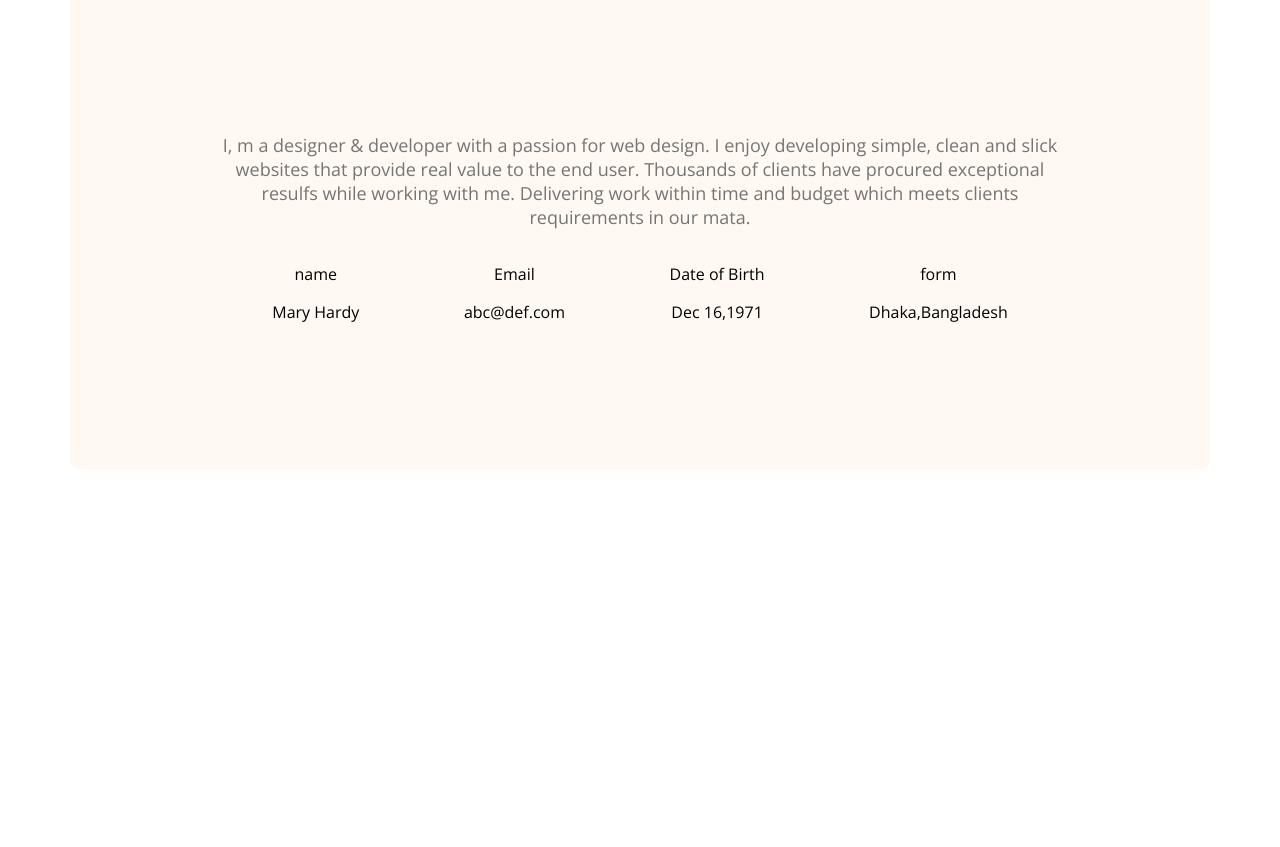
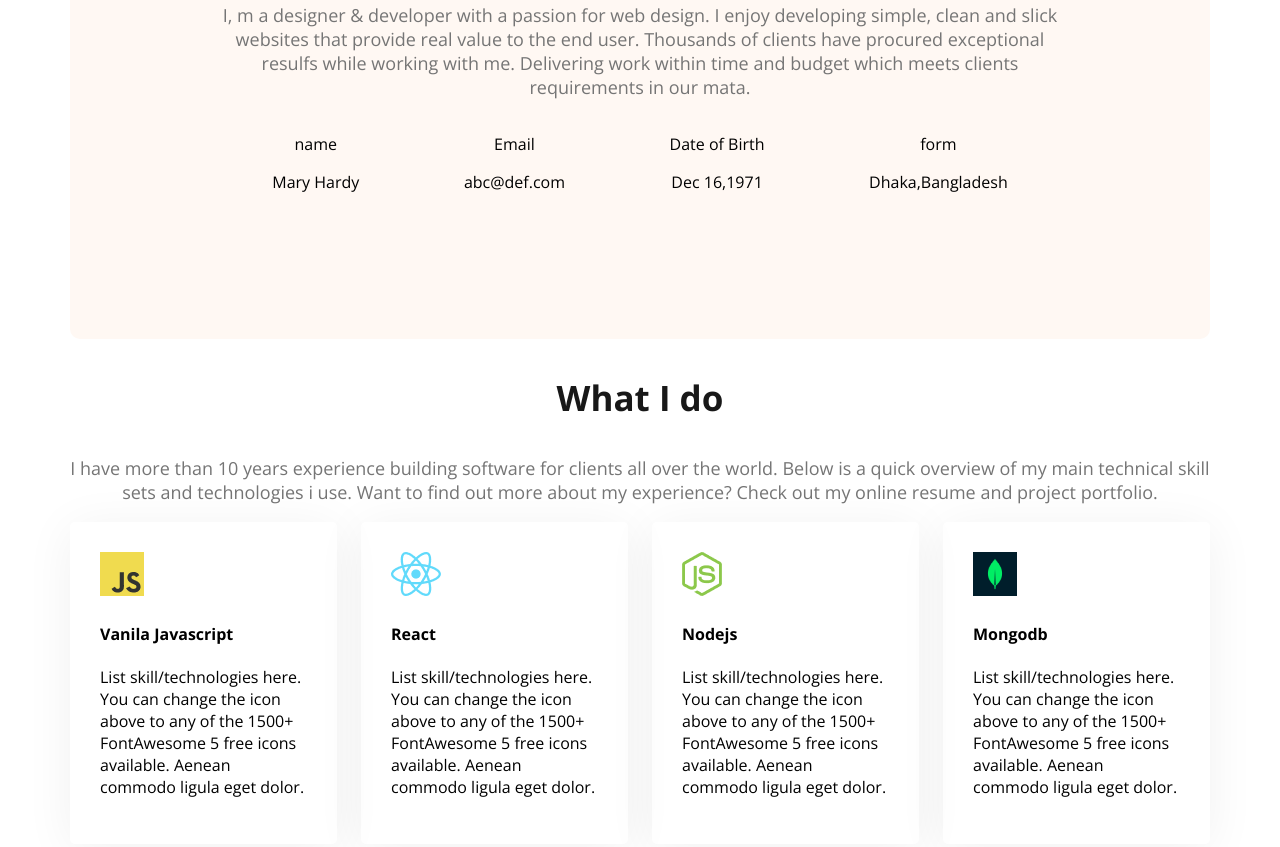
Before and after one commit to Jonyweb24/web-dev-portfolio, a plain HTML site: page index.html in a window 1280 px wide. Shown: the part 1024-1871 px from the top of the page. Before the commit the page ends 1501 px from the top, so only its background shows below. Drawn offline with nearby package versions, Linux system fonts and the light colour scheme.

Commit message:
added What i do section

```diff
--- a/index.html
+++ b/index.html
@@ -63,6 +63,39 @@
 
               </div>
           </section>
+
+          <!--What i do section start-->
+          <section class="skills">
+            <h3 class="section-title text-center">What I do</h3>
+            <p class="section-description text-center">I have more than 10 years experience building software for clients all over the world. Below is a quick overview of my main technical skill sets and technologies i use. Want to find out more about my experience? Check out my online resume and project portfolio.
+            </p>
+            <div class="skills-container">
+                <!-- .skill*4>img+h4.skill-title+p.skill-description -->
+                 <div class="skill">
+                    <img src="images/icons/js.png" alt="">
+                    <h4 class="skill-title">Vanila Javascript</h4>
+                    <p class="skill-description">
+                        List skill/technologies here. You can change the icon above to any of the 1500+ FontAwesome 5 free icons available. Aenean commodo ligula eget dolor.
+                    </p>
+                 </div>
+                 <div class="skill">
+                    <img src="images/icons/react.png" alt="">
+                    <h4 class="skill-title">React</h4>
+                    <p class="skill-description">List skill/technologies here. You can change the icon above to any of the 1500+ FontAwesome 5 free icons available. Aenean commodo ligula eget dolor.</p>
+                 </div>
+                 <div class="skill">
+                    <img src="images/icons/nodejs.png" alt="">
+                    <h4 class="skill-title">Nodejs</h4>
+                    <p class="skill-description">List skill/technologies here. You can change the icon above to any of the 1500+ FontAwesome 5 free icons available. Aenean commodo ligula eget dolor.</p>
+                 </div>
+                 <div class="skill">
+                    <img src="images/icons/mongo.png" alt="">
+                    <h4 class="skill-title">Mongodb</h4>
+                    <p class="skill-description">List skill/technologies here. You can change the icon above to any of the 1500+ FontAwesome 5 free icons available. Aenean commodo ligula eget dolor.</p>
+                 </div>
+            </div>
+          </section>
+
       </main>
 </body>
 </html>
--- a/styles/portfolio.css
+++ b/styles/portfolio.css
@@ -34,6 +34,9 @@
 .section-description{
     font-size: 18px;
     color: #757575;
+}
+.text-center{
+    text-align: center;
 }
 /* header */
 .header{
@@ -92,12 +95,16 @@ main{
     max-width: 1140px;
     margin: 0 auto;
 }
+.main section{
+    margin-top: 130px;
+    margin-bottom: 130px;
+}
 /* about style */
 .about{
     border-radius: 10px;
     padding: 130px 150px;
     text-align: center;
-    margin-top: 130px;
+
 
 }
 .about-items{
@@ -109,3 +116,15 @@ main{
     font-weight: 600px;
 
 }
+/* skills section styles */
+.skills-container{
+    display: flex;
+    gap: 24px;
+
+}
+.skill{
+    padding: 30px;
+    border-radius: 5px;
+    box-shadow: 0px 6px 50px 0px rgba(0, 0, 0, 0.06);
+
+}
```
